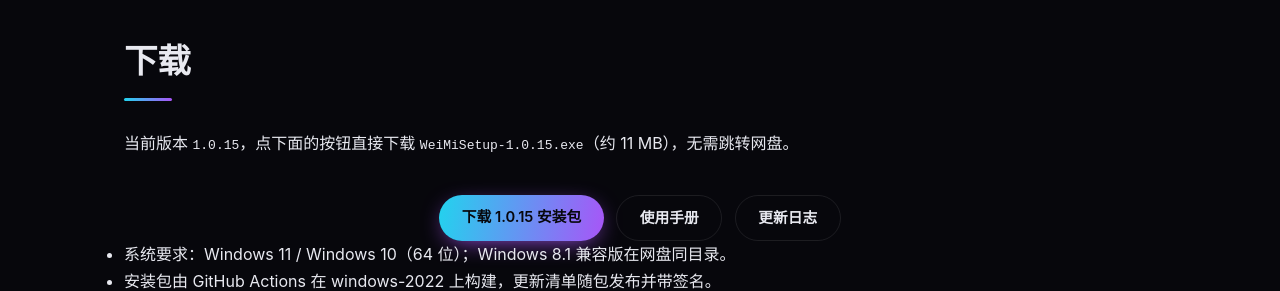
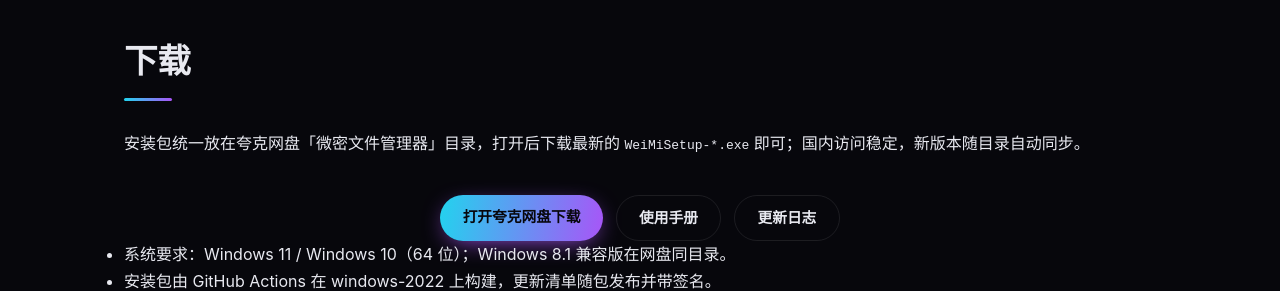
Before and after one commit to weimi95/weimi95.github.io, a plain HTML site: page weimi/index.html in a window 1280 px wide. Shown: the part 3580-3871 px from the top of the page. Drawn offline with Linux system fonts and the light colour scheme.

Commit message:
site: download button -> Quark WeiMi File Manager folder (no direct exe)

```diff
--- a/weimi/index.html
+++ b/weimi/index.html
@@ -543,9 +543,9 @@ footer a:hover { color: var(--accent3); }
 
     <section id="download">
     <h2 class="section-title reveal">下载</h2>
-    <p class="reveal">当前版本 <code>1.0.15</code>，点下面的按钮直接下载 <code>WeiMiSetup-1.0.15.exe</code>（约 11 MB），无需跳转网盘。</p>
+    <p class="reveal">安装包统一放在夸克网盘「微密文件管理器」目录，打开后下载最新的 <code>WeiMiSetup-*.exe</code> 即可；国内访问稳定，新版本随目录自动同步。</p>
     <div class="hero-links reveal">
-      <a class="btn" href="downloads/WeiMiSetup-1.0.15.exe" download>下载 1.0.15 安装包</a>
+      <a class="btn" href="https://pan.quark.cn/s/4b4783273dbc" target="_blank" rel="noopener">打开夸克网盘下载</a>
       <a class="btn ghost" href="help.html">使用手册</a>
       <a class="btn ghost" href="changelog.html">更新日志</a>
     </div>
```
